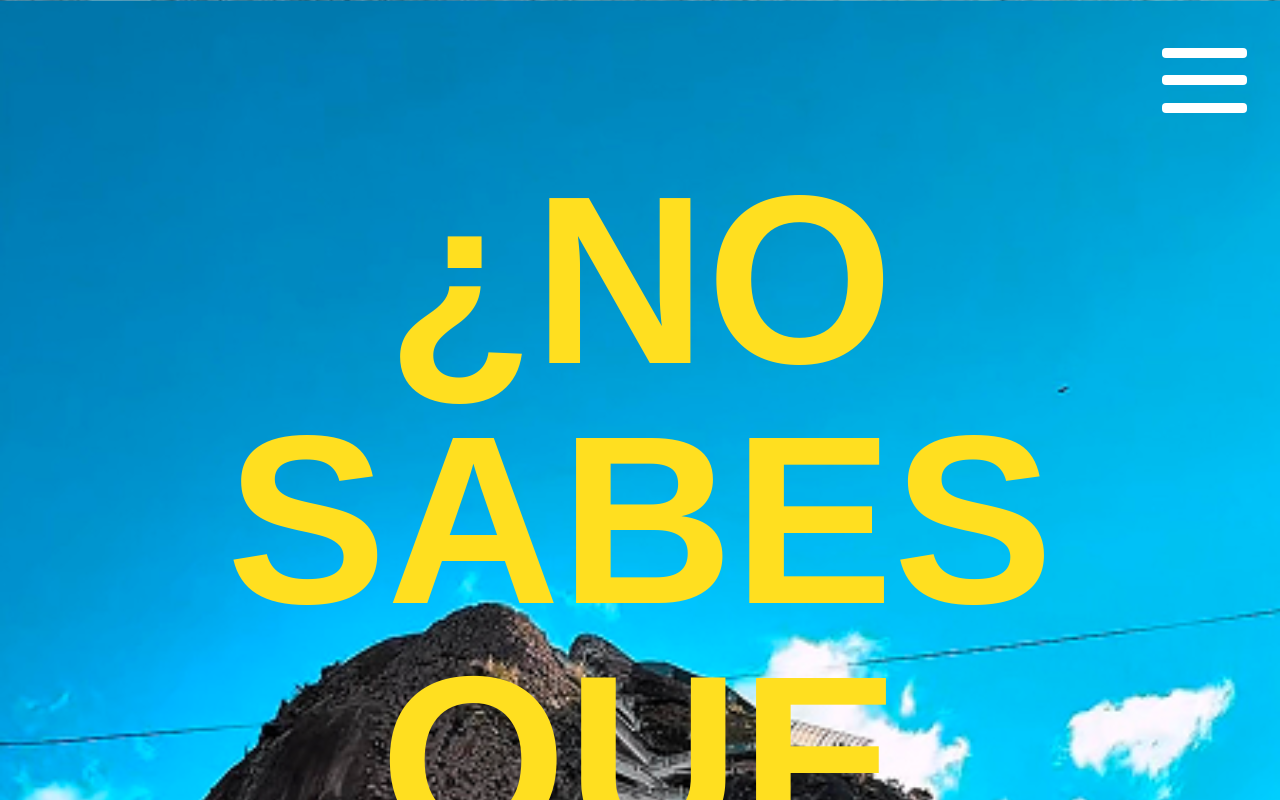
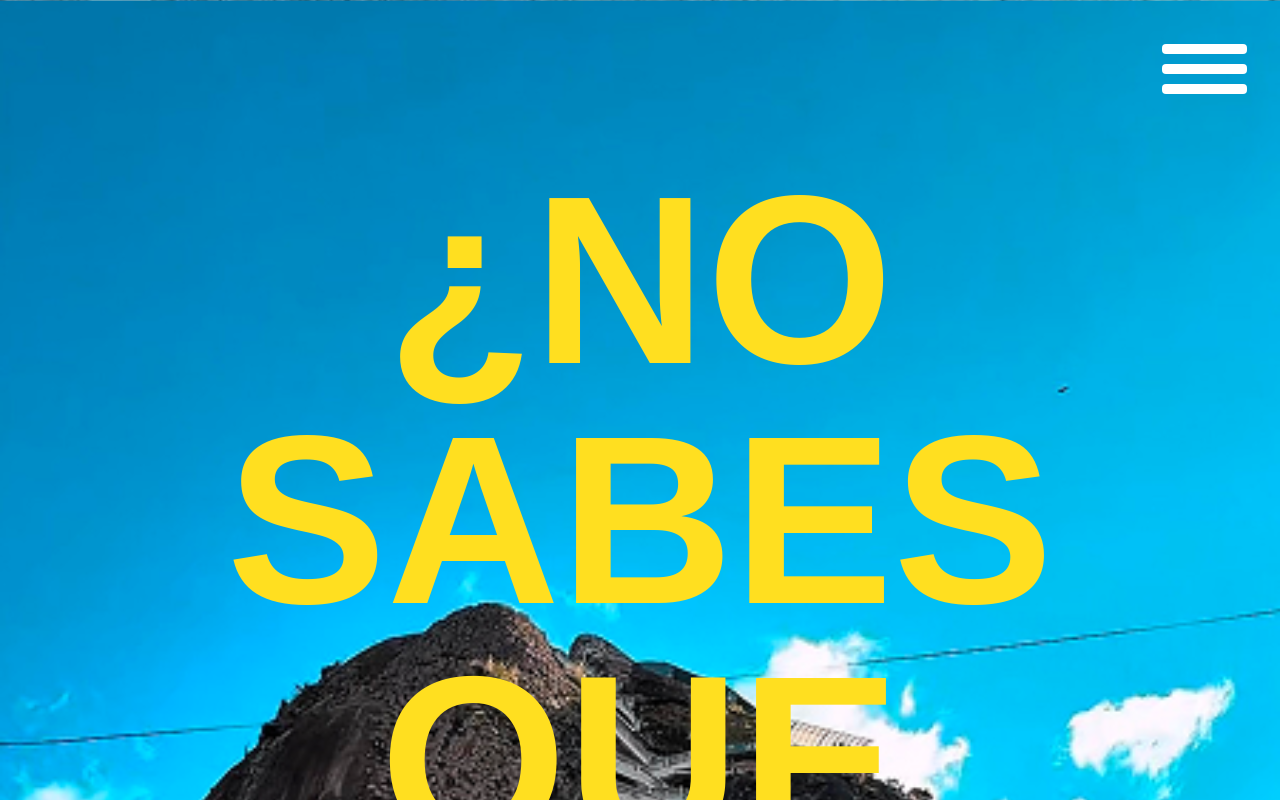
Before and after one commit to CarlosFranco97/planes-medellin, a React (Vite) app: page / in a window 1280 px wide. Shown: the top 800 px of the page. Built offline with nearby package versions, Linux system fonts and the light colour scheme.

Commit message:
Se mejora boton añadiendole a las lineas position absolute, en todas las pantallas

```diff
--- a/src/components/BotonHamburguesa.jsx
+++ b/src/components/BotonHamburguesa.jsx
@@ -1,18 +1,18 @@
 const BotonHamburguesa = ({ alternarMenu, menuAbierto }) => {
     return (
         <div
-            className={`flex flex-col justify-evenly items-center mr-4 w-15 h-15 xl:h-25 xl:w-30 cursor-pointer z-10`}
+            className={`relative flex flex-col justify-evenly items-center mr-4 w-15 h-12 cursor-pointer z-30 xl:h-22 xl:w-30`}
             onClick={alternarMenu}
             >
-            <span className={`w-[50px] lg:w-[60px] xl:w-[85px] h-[5px] lg:h-[7px] xl:h-[10px] rounded border-gray-400 transition-transform duration-600 ease-in-out ${!menuAbierto ? "bg-white rotate-0 translate-y-0" : "bg-black rotate-45 translate-y-[300%] md:translate-y-[210%] xl:translate-y-[260%]"}`}>
+            <span className={`absolute top-[6px] w-[50px] lg:w-[60px]  h-[5px] lg:h-[7px] xl:h-[10px] xl:w-[85px] xl:top-[8px] rounded border-gray-400 transition-transform duration-600 ease-in-out ${!menuAbierto ? "bg-white rotate-0 translate-y-0" : "bg-black rotate-45 translate-y-4 xl:translate-y-6"}`}>
 
             </span>
-            <span className={` w-[50px] lg:w-[60px] xl:w-[85px] h-[5px] lg:h-[7px] xl:h-[10px] rounded border-gray-400 transition-opacity duration-600 ease-in-out
+            <span className={`absolute top-[22px]  w-[50px] lg:w-[60px] h-[5px] lg:h-[7px] xl:h-[10px] xl:w-[85px] xl:top-[28px] rounded border-gray-400 transition-opacity duration-600 ease-in-out
             ${!menuAbierto ? "bg-white" : "bg-black opacity-0 transition-opacity duration-400"}`}>
 
             </span>
-            <span className={` w-[50px] lg:w-[60px] xl:w-[85px] h-[5px] lg:h-[7px] xl:h-[10px] rounded border-gray-400 transition-transform duration-600 ease-in-out
-            ${!menuAbierto ? "bg-white" : "bg-black -rotate-45 -translate-y-[330%] md:-translate-y-[280%] xl:-translate-y-[260%] 2xl:-translate-y-[290%]"}`}>
+            <span className={`absolute top-[38px] w-[50px] lg:w-[60px]  h-[5px] lg:h-[7px] xl:h-[10px] xl:w-[85px] xl:top-[48px] rounded border-gray-400 transition-transform duration-600 ease-in-out
+            ${!menuAbierto ? "bg-white" : "bg-black -rotate-45 -translate-y-4"}`}>
 
             </span>
         </div>
```
